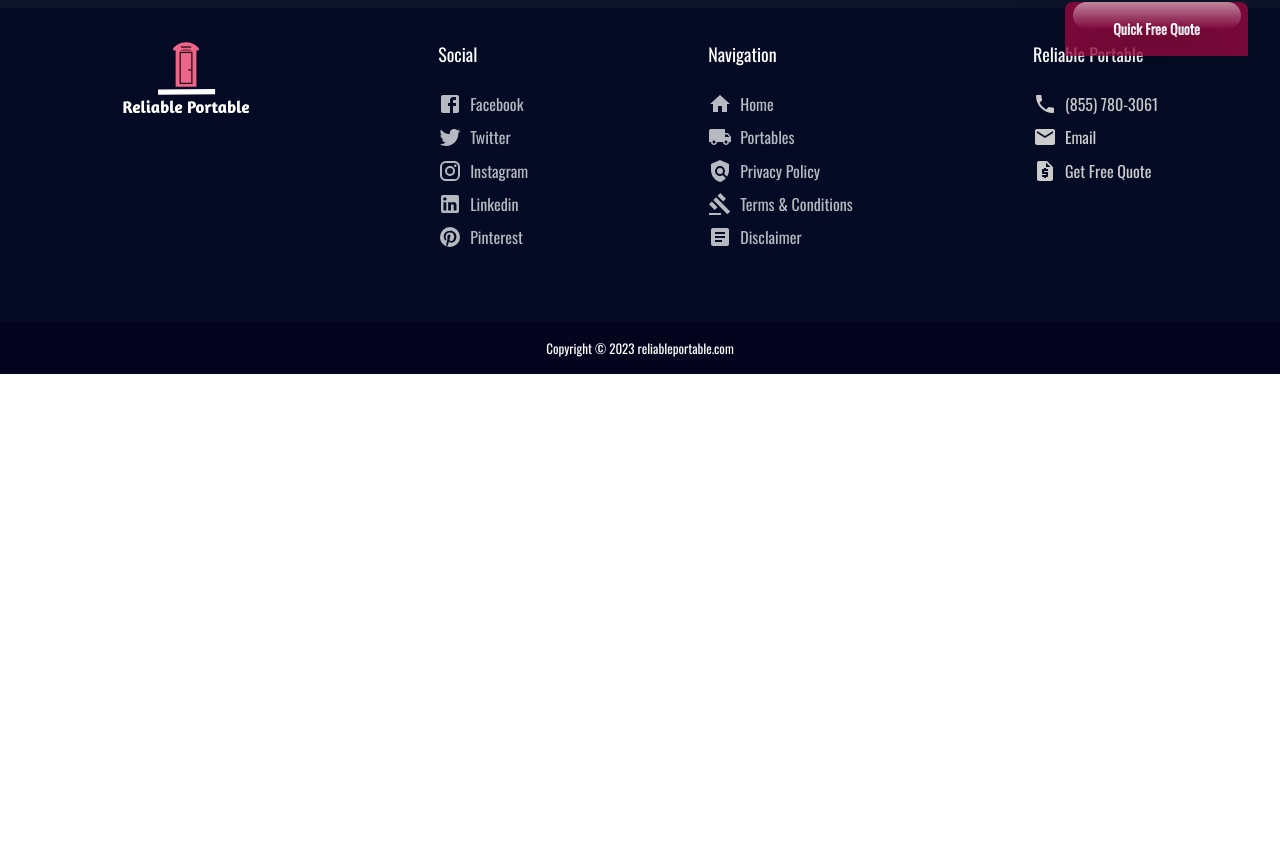
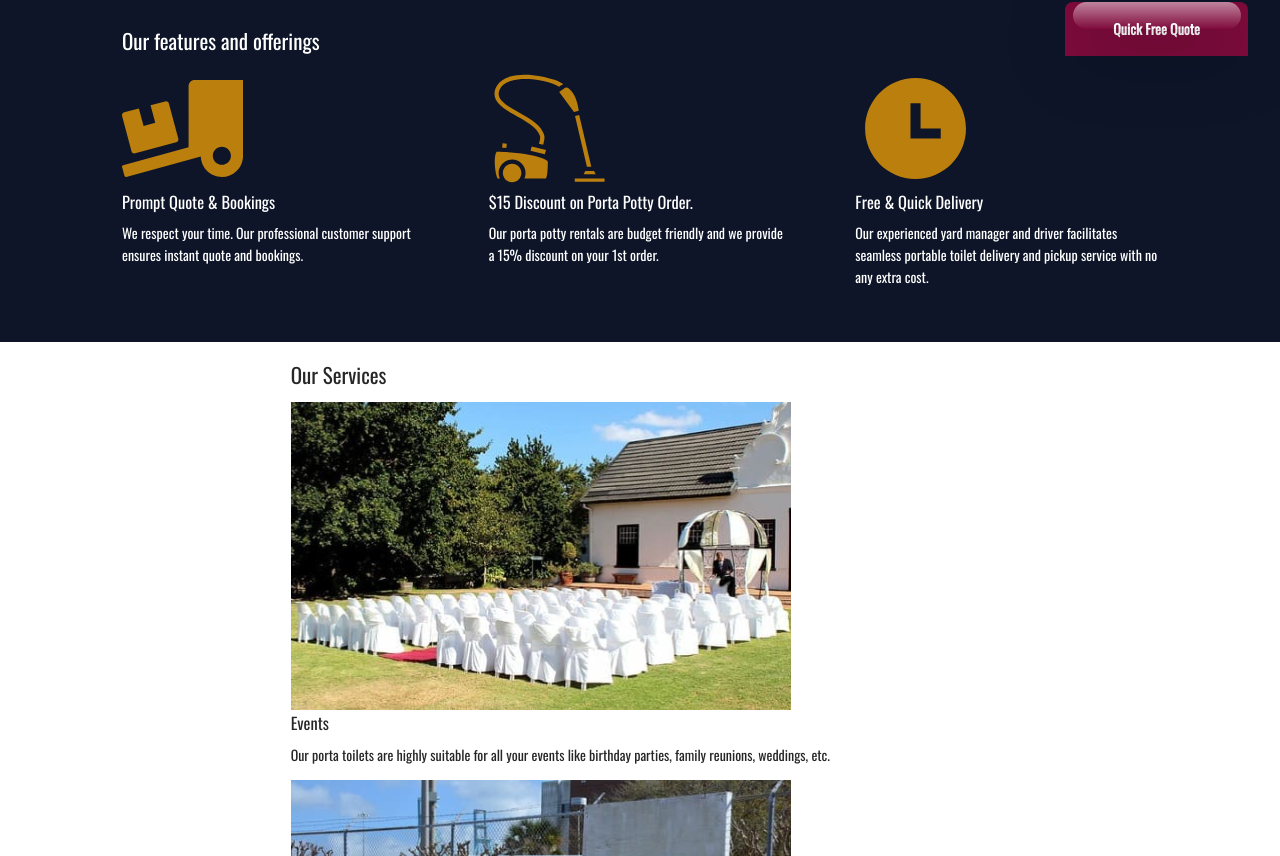
Before and after one commit to nishant-k1/flushjohn-web, a Next.js app: page / in a window 1280 px wide. Shown: the part 744-1600 px from the top of the page. Before the commit the page ends 1118 px from the top, so only its background shows below. Built offline with nearby package versions, Linux system fonts and the light colour scheme.

Commit message:
create features section

```diff
--- a/components/Home/Features/styles.module.css
+++ b/components/Home/Features/styles.module.css
@@ -0,0 +1,75 @@
+.section {
+  display: grid;
+  grid-template-columns: 1fr;
+  justify-content: center;
+  align-items: start;
+  background-color: var(--secondary-bg-color);
+}
+
+.container {
+  max-width: 1100px;
+  padding: 16px 32px;
+  margin: 0 auto;
+}
+
+.container h2 {
+  color: var(--primary-text-color);
+}
+
+.features {
+  display: grid;
+  align-items: start;
+  justify-content: start;
+}
+
+.wrapper {
+  display: grid;
+  align-items: start;
+  justify-content: start;
+  padding-bottom: 24px;
+}
+
+.wrapper div svg {
+  color: var(--primary-bg-color);
+  display: flex;
+  justify-content: start;
+  align-items: start;
+  height: 65%;
+  width: 65%;
+}
+
+.wrapper h3 {
+  font-weight: 400;
+  color: var(--primary-text-color);
+}
+
+.wrapper p {
+  font-weight: 100;
+  color: var(--primary-text-color);
+}
+
+/* tablet device breakpoint: 768px*/
+@media only screen and (min-width: 768px) {
+  .features {
+    grid-template-columns: repeat(3, 1fr);
+    justify-content: space-between;
+    column-gap: 64px;
+  }
+  .wrapper {
+    display: grid;
+    align-items: start;
+    justify-content: start;
+    grid-template-columns: 1fr;
+    padding-bottom: 24px;
+  }
+  .wrapper div svg {
+    height: 40%;
+    width: 40%;
+  }
+}
+
+/* desktop device / breakpoint: 1024px */
+@media only screen and (min-width: 1024px) {
+  .features {
+  }
+}
--- a/components/Home/Hero/styles.module.css
+++ b/components/Home/Hero/styles.module.css
@@ -81,8 +81,8 @@
 .heroImage {
   display: grid;
   align-items: start;
-  justify-content: center;
-  padding: 16px;
+  justify-content: start;
+  padding: 16px 0;
   padding-top: 2.5rem;
   /* background: var(--primary-gradient-bg-color); */
 }
--- a/components/Home/Services/index.js
+++ b/components/Home/Services/index.js
@@ -1,7 +1,7 @@
 import React from "react";
 import styles from "./styles.module.css";
 
-const Services = React.memo(() => {
+const Services = React.memo((services) => {
   return (
     <div className={`${styles.section} ${styles.servicesSection}`}>
       <div className={styles.container}>
--- a/components/Home/Services/styles.module.css
+++ b/components/Home/Services/styles.module.css
@@ -0,0 +1,20 @@
+.section {
+  display: grid;
+  grid-template-columns: 1fr;
+  justify-content: center;
+  align-items: start;
+}
+
+.container {
+  max-width: 1100px;
+  padding: 16px 32px;
+  margin: 0 auto;
+}
+
+/* tablet device breakpoint: 768px*/
+@media only screen and (min-width: 768px) {
+}
+
+/* desktop device / breakpoint: 1024px */
+@media only screen and (min-width: 1024px) {
+}
--- a/components/Home/index.js
+++ b/components/Home/index.js
@@ -10,9 +10,9 @@ const Home = () => {
   return (
     <div>
       <Hero {...hero} />
-      {/* <Features {...features} />
-  <Services {...services} />
-  <Locations {...locations} /> */}
+      <Features {...features} />
+      <Services {...services} />
+      <Locations {...locations} />
     </div>
   );
 };
--- a/components/Navbar/styles.module.css
+++ b/components/Navbar/styles.module.css
@@ -58,6 +58,9 @@
 
 /* tablet device breakpoint: 768px*/
 @media only screen and (min-width: 768px) {
+  .container {
+    padding: 8px 32px 8px 22px;
+  }
   .logo {
     height: 4rem;
     width: 8rem;
--- a/constants/index.js
+++ b/constants/index.js
@@ -30,17 +30,15 @@ export const home_data = {
       {
         id: 3,
         image: <RiTimeFill />,
-        sub_title: "Free & Quick Delivery",
-        sub_content:
-          "Our experienced yard manager and driver facilitates seamless portable toilet delivery and pickup service with no any extra cost.",
+        title: "Free & Quick Delivery",
+        body: "Our experienced yard manager and driver facilitates seamless portable toilet delivery and pickup service with no any extra cost.",
       },
-      {
-        id: 4,
-        image: <GiVacuumCleaner />,
-        sub_title: "Free Porta Potty Servicing",
-        sub_content:
-          "We provide weekly once cleaning service to our portable restrooms at no any extra cost. Also, we restock the porta potty unit with toilet papers.",
-      },
+      // {
+      //   id: 4,
+      //   image: <GiVacuumCleaner />,
+      //   title: "Free Porta Potty Servicing",
+      //   body: "We provide weekly once cleaning service to our portable restrooms at no any extra cost. Also, we restock the porta potty unit with toilet papers.",
+      // },
     ],
   },
 
```
